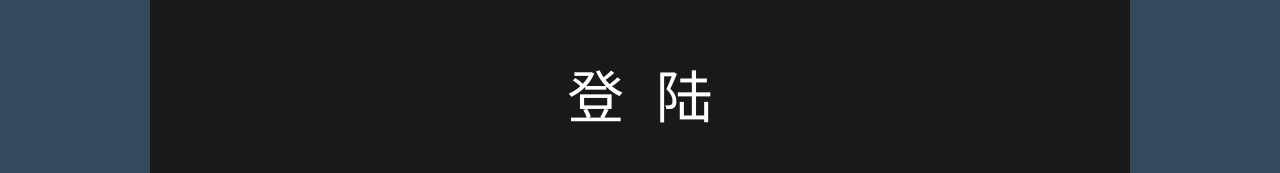
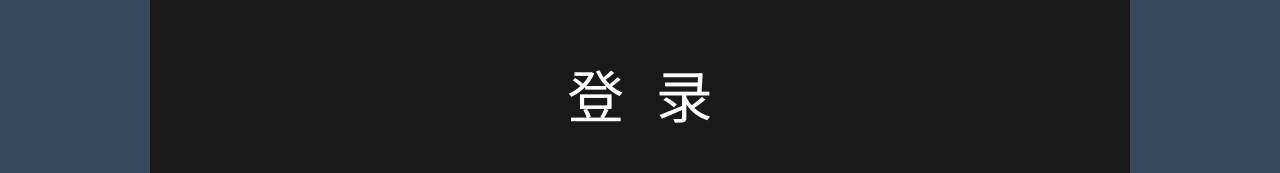
Before and after one commit to Mr-Du-qingyu/ESHTTC2026.5, a plain HTML site: page index.html in a window 1280 px wide. Shown: the part 342-515 px from the top of the page. Drawn offline with Linux system fonts and the light colour scheme.

Commit message:
Update index.html

```diff
--- a/index.html
+++ b/index.html
@@ -17,7 +17,7 @@
     <body class="page-body">
 
     <form class="box" action="index.html" method="post">
-       <h2>登&nbsp;&nbsp;陆</h2>
+       <h2>登&nbsp;&nbsp;录</h2>
        <input type="text" name="" id="name" placeholder="Username"/>
        <input type="password" name="" id="pwd" placeholder="Password"/>
        <input type="submit" name="" value="Login登陆" onclick="confime()" />
```
